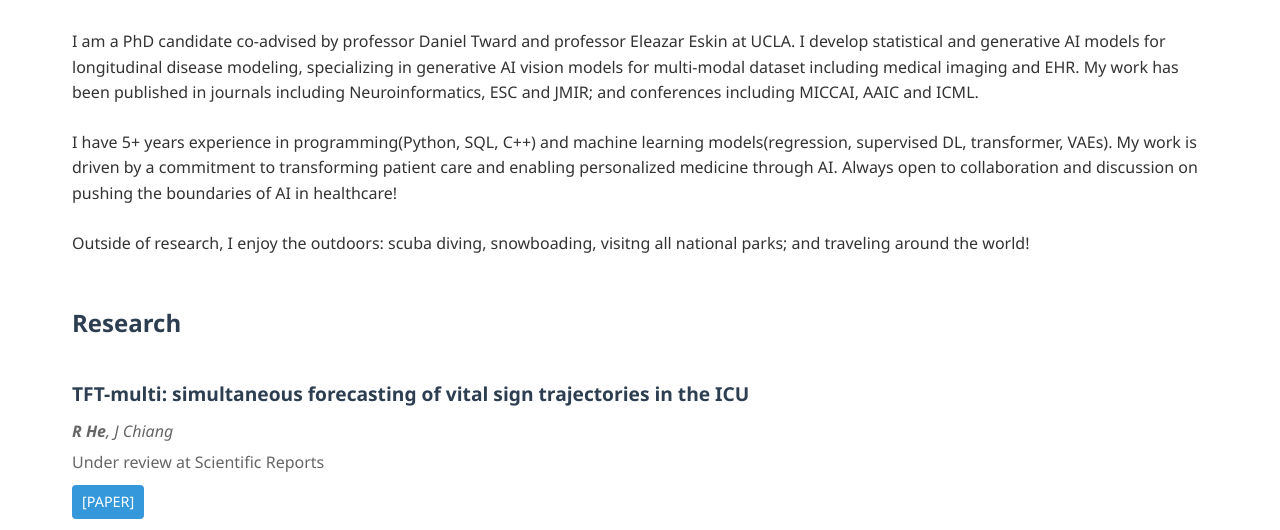
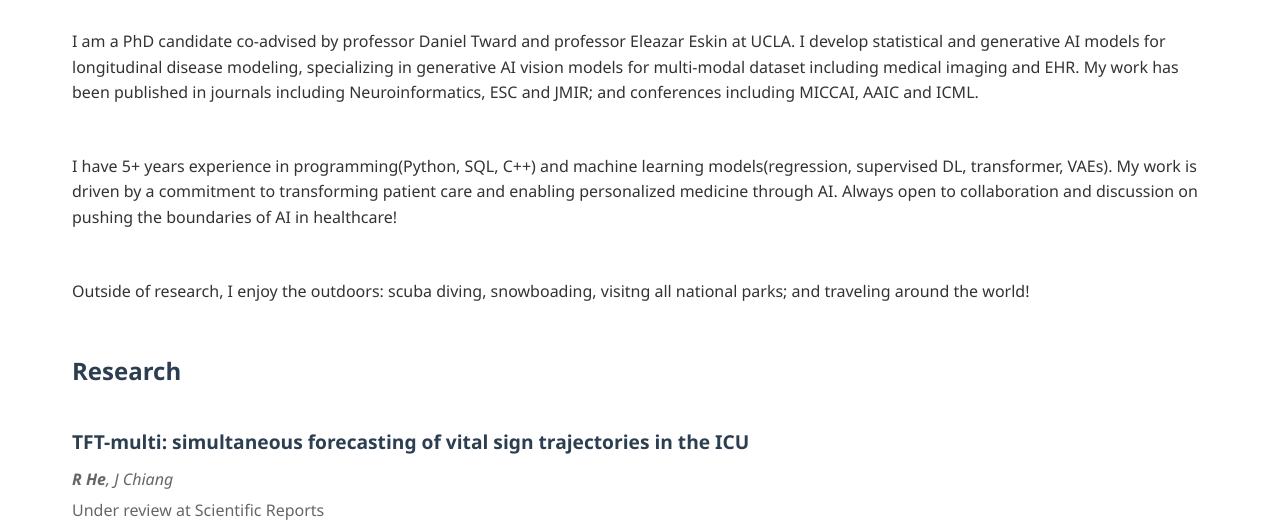
Before and after one commit to rosie068/rosie068.github.io, a plain HTML site: page index.html in a window 1280 px wide. Shown: the part 235-765 px from the top of the page. Drawn offline with Linux system fonts and the light colour scheme.

Commit message:
Update styles.css

```diff
--- a/styles.css
+++ b/styles.css
@@ -58,7 +58,7 @@ body {
 }
 
 .about p {
-    margin-bottom: 1.5em;  /* Adds space after each paragraph */
+    margin-bottom: 3em;  /* Adds space after each paragraph */
 }
 
 .about p:last-child {
```
